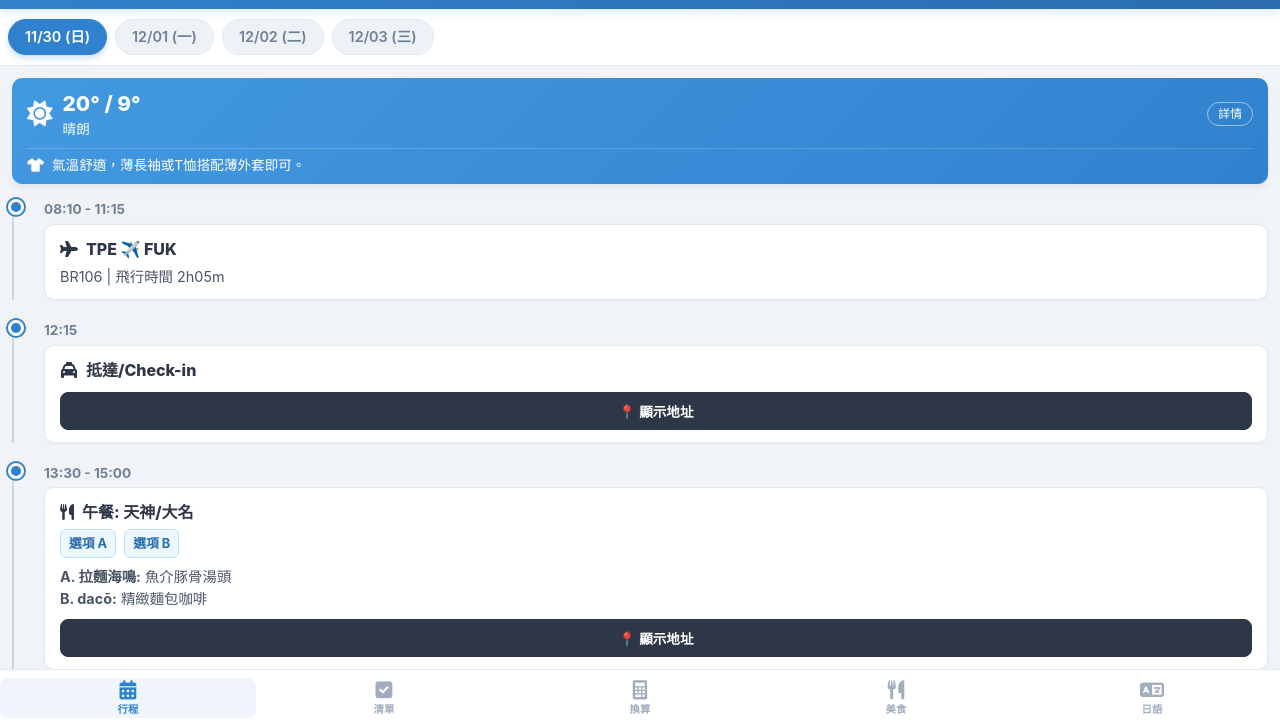
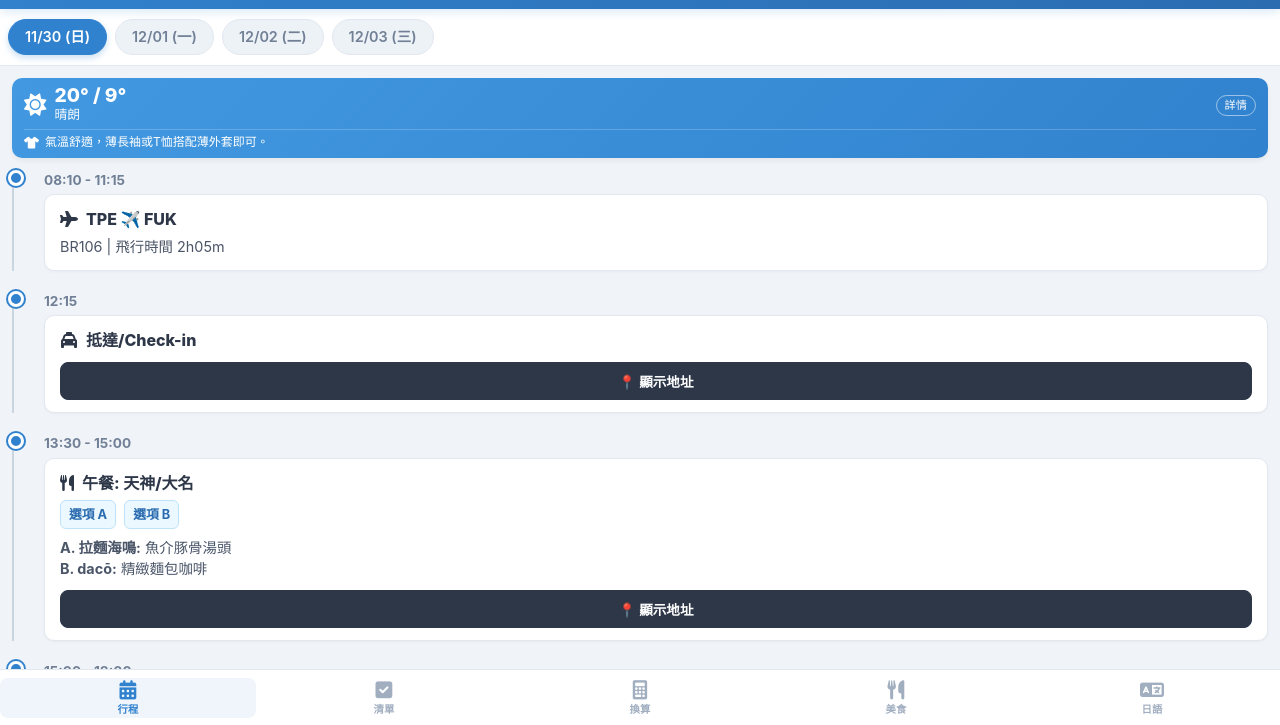
Before and after one commit to phroyal/Fukuoka25, a plain HTML site: page index.html in a window 1280 px wide. Shown: the part 72-797 px from the top of the page. Drawn offline with Linux system fonts and the light colour scheme; no server answers.

Commit message:
Update index.html

```diff
--- a/index.html
+++ b/index.html
@@ -55,12 +55,13 @@
             box-shadow: 0 3px 6px rgba(49, 130, 206, 0.25);
         }
 
-        /* Weather (Compact) */
+        /* Weather (Ultra Compact Fixed) */
         .daily-weather {
             color: white; border-radius: 10px;
-            padding: 10px 15px; margin-bottom: 15px;
+            padding: 8px 12px; /* Reduced Padding */
+            margin-bottom: 12px;
             display: flex; flex-direction: column;
-            box-shadow: 0 4px 6px rgba(0,0,0, 0.05);
+            box-shadow: 0 3px 5px rgba(0,0,0, 0.05);
         }
         .w-main { display: flex; align-items: center; justify-content: space-between; width: 100%; }
 
@@ -68,12 +69,17 @@
         .w-cloudy { background: linear-gradient(135deg, #A0AEC0 0%, #718096 100%); }
         .w-rainy { background: linear-gradient(135deg, #5A67D8 0%, #434190 100%); }
 
-        .weather-left { display: flex; align-items: center; gap: 10px; }
-        .weather-icon { font-size: 1.6rem; }
-        .weather-temp { font-size: 1.3rem; font-weight: 800; }
-        .weather-desc { font-size: 0.85rem; opacity: 0.95; }
-        .weather-link { color: white; text-decoration: none; font-size: 0.75rem; border: 1px solid rgba(255,255,255,0.5); padding: 2px 10px; border-radius: 15px; }
-        .weather-wear { margin-top: 8px; padding-top: 8px; border-top: 1px solid rgba(255,255,255,0.2); font-size: 0.85rem; display: flex; align-items: center; gap: 8px; line-height: 1.3; }
+        .weather-left { display: flex; align-items: center; gap: 8px; }
+        .weather-icon { font-size: 1.4rem; } /* Smaller Icon */
+        .weather-temp { font-size: 1.2rem; font-weight: 800; line-height: 1; } /* Smaller Temp */
+        .weather-desc { font-size: 0.8rem; opacity: 0.95; }
+        .weather-link { color: white; text-decoration: none; font-size: 0.7rem; border: 1px solid rgba(255,255,255,0.5); padding: 1px 8px; border-radius: 12px; }
+        .weather-wear {
+            margin-top: 5px; padding-top: 5px; /* Tighter Spacing */
+            border-top: 1px solid rgba(255,255,255,0.2);
+            font-size: 0.75rem; /* Smaller Text */
+            display: flex; align-items: center; gap: 6px; line-height: 1.2;
+        }
 
         /* Timeline (Compact) */
         .timeline-container { padding: 12px; }
```
